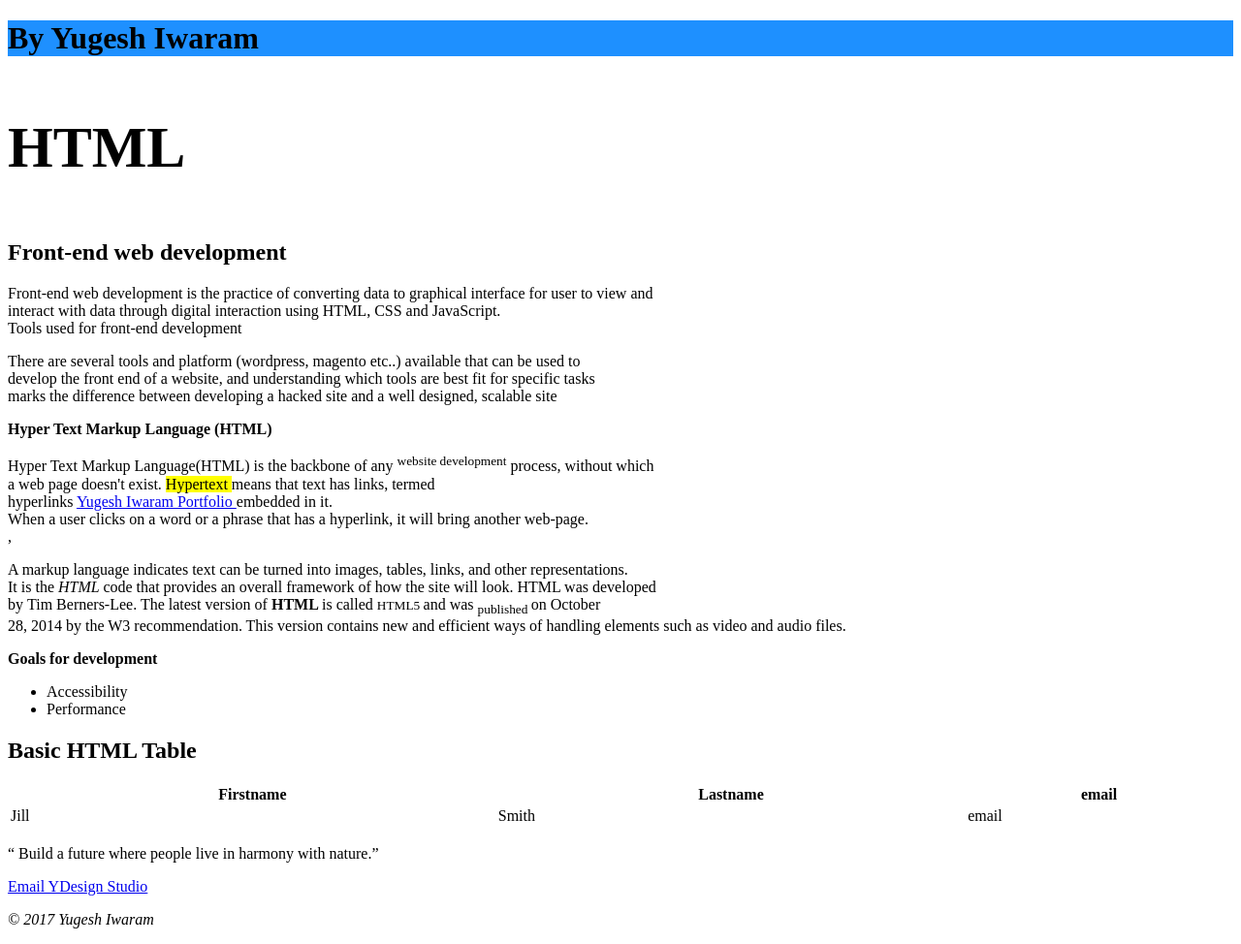
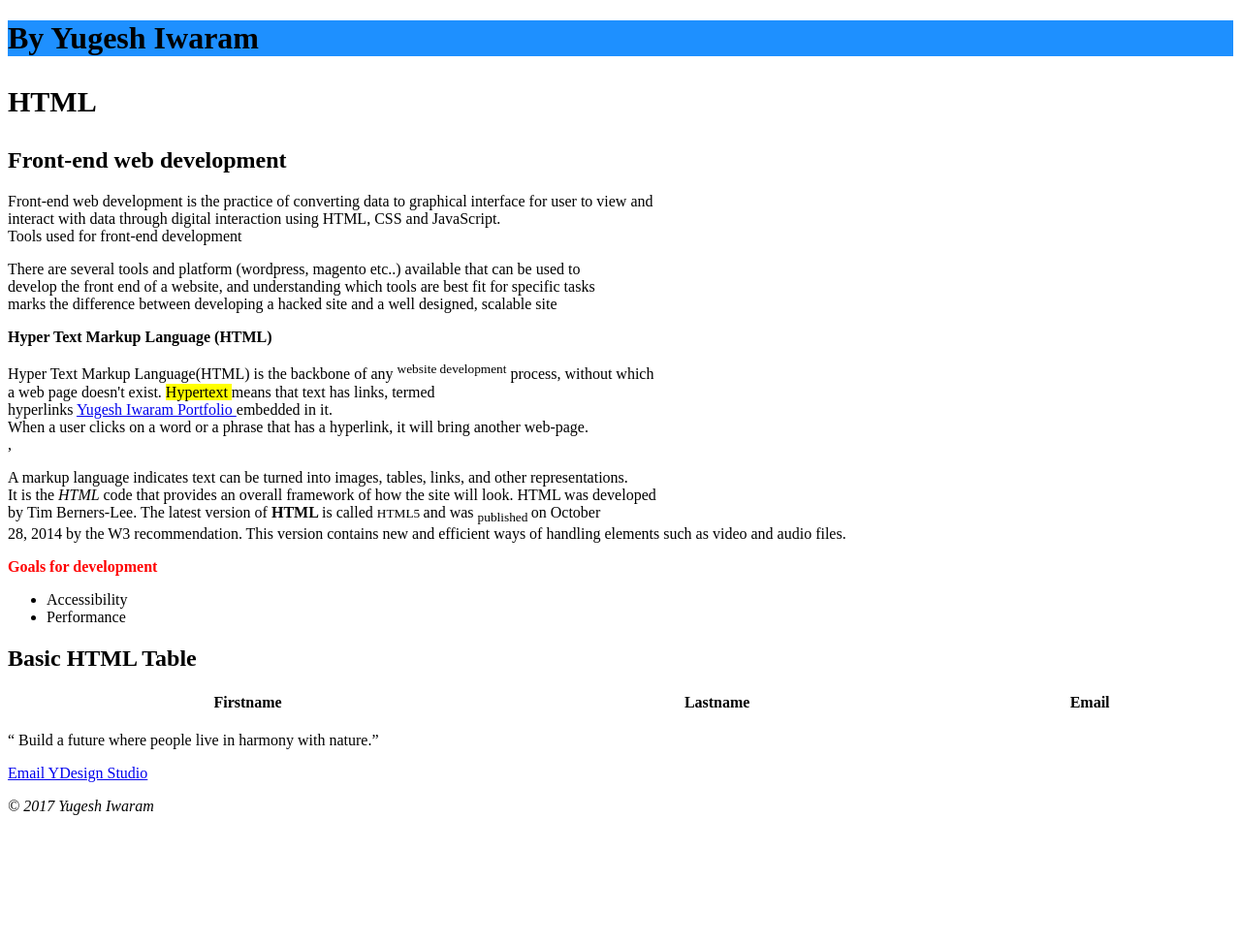
Before and after one commit to iwaramy/semantic-elements, a plain HTML site: page index.html in a window 1280 px wide. Shown: the whole page at 97% size. After the commit the page ends 857 px from the top, so only its background shows below. Drawn offline with Linux system fonts and the light colour scheme.

Commit message:
add some style

```diff
--- a/index.html
+++ b/index.html
@@ -6,7 +6,7 @@
     </head>
     <body>
     <h1 style="background-color:DodgerBlue;">By Yugesh Iwaram </h1>
-    <h3 style="font-size:60px;">HTML</h3>
+    <h3 style="font-size:30px;">HTML</h3>
       <h2>Front-end web development</h2>
   <p>
   Front-end web development is the practice of converting data to graphical interface for user to view and<br>
@@ -24,8 +24,8 @@
   <p> A markup language indicates text can be turned into images, tables, links, and other representations.<br>
   It is the <i> HTML </i> code that provides an overall framework of how the site will look. HTML was developed<br>
   by Tim Berners-Lee. The latest version of <strong> HTML </strong> is called <small> HTML5 </small> and was <sub> published </sub> on October<br>
-   28, 2014 by the W3 recommendation. This version contains new and efficient ways of handling elements such as video and audio files.<br> </p>
-  <b>Goals for development</b>
+   28, 2014 by the W3 recommendation. This version contains new and efficient ways of handling elements such as video and audio  files.<br> </p>
+<p style="color:red;">  <b>Goals for development</b></p>
   <ul>
   <li>Accessibility</li>
   <li> Performance</li>
@@ -36,12 +36,7 @@
   <tr>
     <th>Firstname</th>
     <th>Lastname</th>
-    <th>email</th>
-  </tr>
-  <tr>
-    <td>Jill</td>
-    <td>Smith</td>
-    <td>email</td>
+    <th>Email</th>
   </tr>
   </table>
   <br>
```
